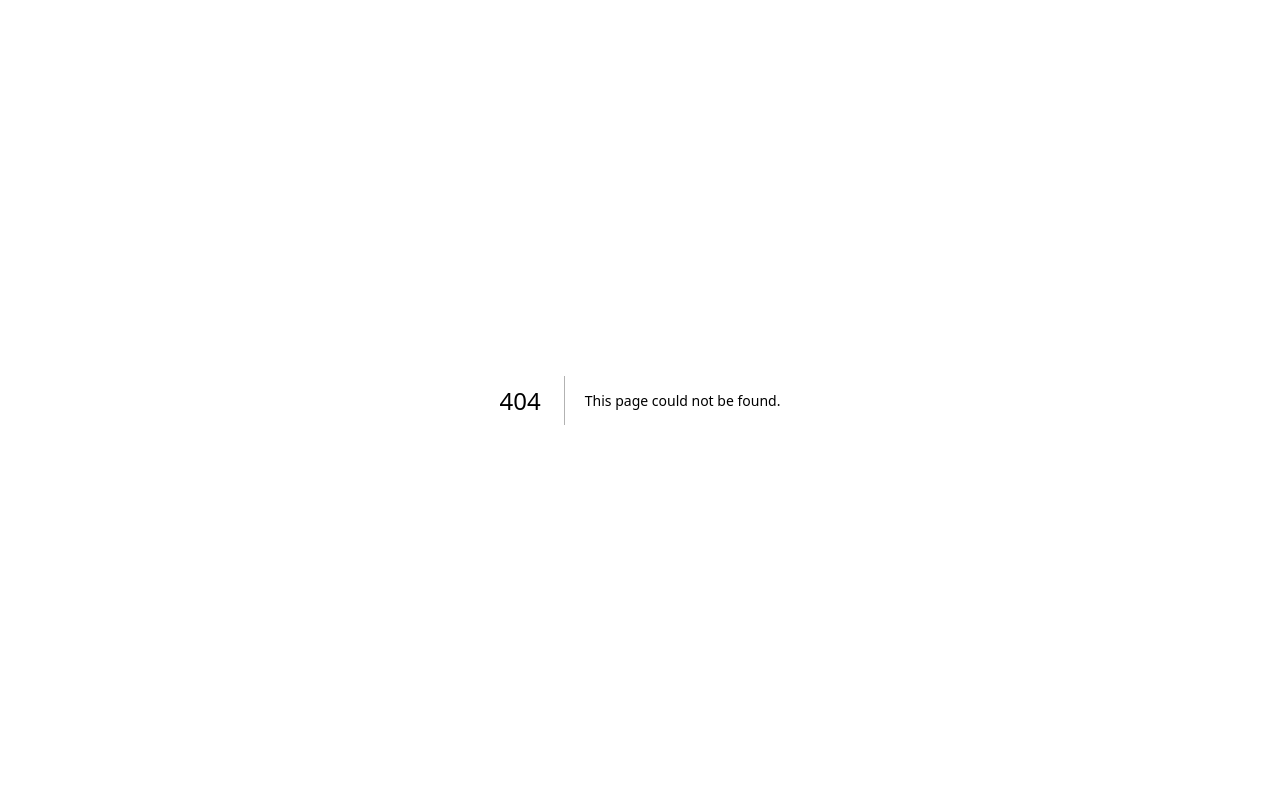
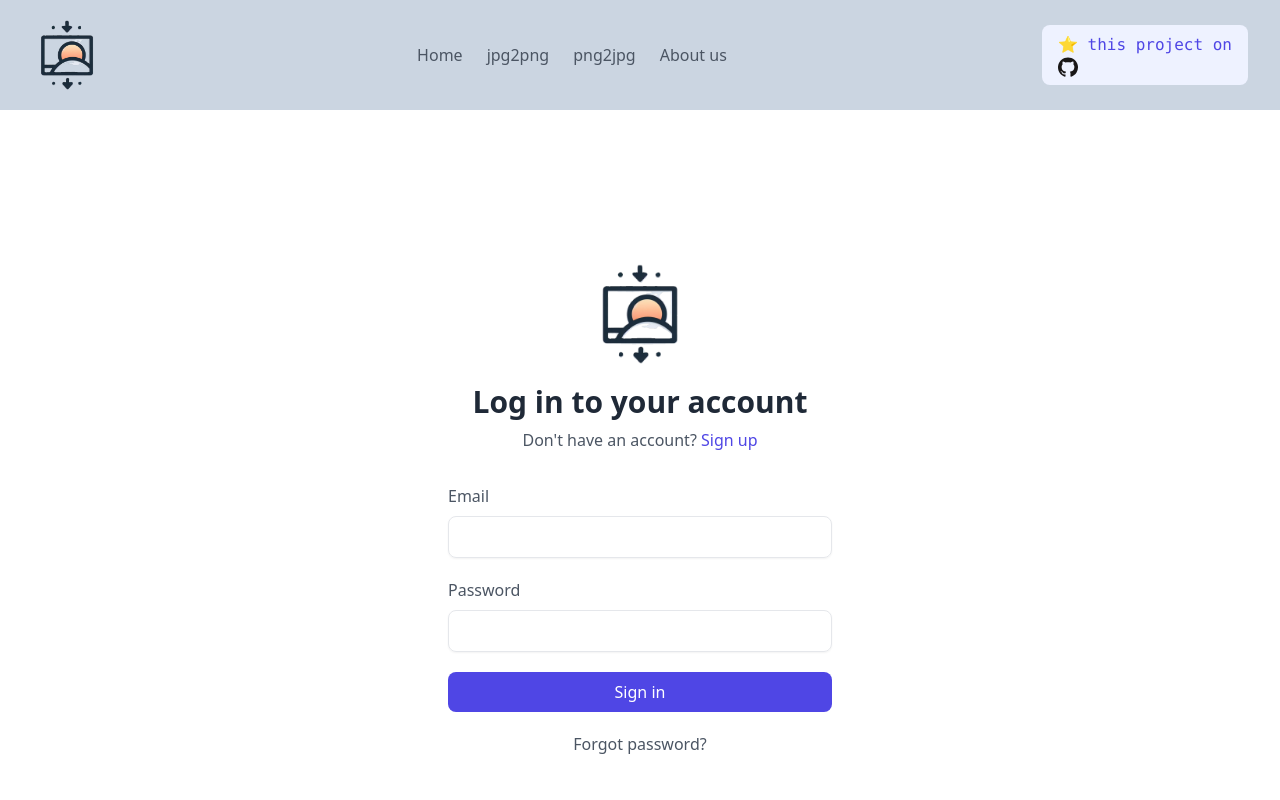
Before and after one commit to ritstar/next-app, a Next.js app: page /AdminLogin in a window 1280 px wide. Before the commit this address had no page. Shown: the top 800 px of the page. Built offline with nearby package versions, Linux system fonts and the light colour scheme.

Commit message:
Youtube video download

```diff
--- /dev/null
+++ b/pages/AdminLogin/index.tsx
@@ -0,0 +1,52 @@
+import React from 'react';
+import Image from 'next/image';
+import Logo from '../../public/logo.png';
+
+export default function AdminLogin() {
+    return (
+        <main className="w-full h-screen flex flex-col items-center justify-center px-4">
+            <div className="max-w-sm w-full text-gray-600">
+                <div className="text-center">
+                    <Image src={Logo} width={100} height={100} className="mx-auto" alt='logo'/>
+                    <div className="mt-5 space-y-2">
+                        <h3 className="text-gray-800 text-2xl font-bold sm:text-3xl">Log in to your account</h3>
+                        <p className="">Don&apos;t have an account? <a href="javascript:void(0)" className="font-medium text-indigo-600 hover:text-indigo-500">Sign up</a></p>
+                    </div>
+                </div>
+                <form
+                    onSubmit={(e) => e.preventDefault()}
+                    className="mt-8 space-y-5"
+                >
+                    <div>
+                        <label className="font-medium">
+                            Email
+                        </label>
+                        <input
+                            type="email"
+                            required
+                            className="w-full mt-2 px-3 py-2 text-gray-500 bg-transparent outline-none border focus:border-indigo-600 shadow-sm rounded-lg"
+                        />
+                    </div>
+                    <div>
+                        <label className="font-medium">
+                            Password
+                        </label>
+                        <input
+                            type="password"
+                            required
+                            className="w-full mt-2 px-3 py-2 text-gray-500 bg-transparent outline-none border focus:border-indigo-600 shadow-sm rounded-lg"
+                        />
+                    </div>
+                    <button
+                        className="w-full px-4 py-2 text-white font-medium bg-indigo-600 hover:bg-indigo-500 active:bg-indigo-600 rounded-lg duration-150"
+                    >
+                        Sign in
+                    </button>
+                    <div className="text-center">
+                        <a href="javascript:void(0)" className="hover:text-indigo-600">Forgot password?</a>
+                    </div>
+                </form>
+            </div>
+        </main>
+    );
+}
--- a/pages/ConvertImage/index.tsx
+++ b/pages/ConvertImage/index.tsx
@@ -8,8 +8,6 @@ import docLogo from '../../public/image_icon.png';
 import docxLogo from '../../public/image_icon.png';
 import { Select, SelectItem } from '@nextui-org/react'; // import Select from your UI library
 require('dotenv').config();
-import Footer from '../Footer';
-import Header from '../Header';
 import '../../app/globals.css';
 
 export default function ConvertImage() {
@@ -70,6 +68,16 @@ export default function ConvertImage() {
     }
   };
 
+  function shortenFilename(filename: string) {
+    const name = filename.split('.')[0];
+    const extension = filename.split('.')[1];
+
+    if (name.length > 10) {
+      return name.slice(0, 4) + '...' + name.slice(-4) + '.' + extension;
+    }
+    return filename;
+  }
+
   return (
     <main>
       <div className="flex flex-col items-center justify-between p-4 md:p-24">
@@ -83,7 +91,7 @@ export default function ConvertImage() {
           {file ? (
             <div>
               <Image src={file.name.endsWith('.doc') ? docLogo : docxLogo} alt="filetype logo" width={50} height={50} />
-              <p>{file.name}</p>
+              <p>{shortenFilename(file.name)}</p>
             </div>
           ) : isDragActive ? (
             <p className="text-center text-blue-500 font-bold">Drop the files here ...</p>
--- /dev/null
+++ b/pages/YoutubeVideoDownload/index.tsx
@@ -0,0 +1,42 @@
+import React, {useState} from 'react';
+
+export default function YoutubeVideoDownload() {
+    const [url, setUrl] = useState('');
+    const [videoData, setVideoData] = useState<any[] | null>(null);
+
+    async function handleSubmit(e: { preventDefault: () => void; }) {
+        e.preventDefault();
+
+        const response = await fetch(`process.env.CYCLIC_URL/url=${encodeURIComponent(url)}`);
+        const data = await response.json();
+
+        setVideoData(data);
+      }
+
+    return (
+        <div className="flex flex-col items-center justify-center min-h-screen py-2">
+            <div className="flex flex-col items-center justify-center">
+                <h1 className="text-4xl mb-4">Youtube Video Downloader</h1>
+                <form onSubmit={handleSubmit} className="mb-8">
+                    <input
+                        type="text"
+                        placeholder="Enter Youtube video URL"
+                        value={url}
+                        onChange={e => setUrl(e.target.value)}
+                        className="p-2 border rounded w-64"
+                    />
+                    <button type="submit" className="p-2 bg-blue-500 text-white rounded mt-2">Get Download Links</button>
+                </form>
+                {videoData && (
+                    <div>
+                        {videoData.map((format, index) => (
+                            <a key={index} href={format.url} download className="block p-2 bg-green-500 text-white rounded mb-2">
+                                Download {format.format}
+                            </a>
+                        ))}
+                    </div>
+                )}
+            </div>
+        </div>
+    );
+}
--- a/pages/_app.tsx
+++ b/pages/_app.tsx
@@ -2,7 +2,7 @@
 import '../app/globals.css';
 import Header from './Header';
 import Footer from './Footer';
-import { AppProps } from 'next/app'
+import { AppProps } from 'next/app';
 
 function MyApp({ Component, pageProps }: AppProps) {
   return (
```
